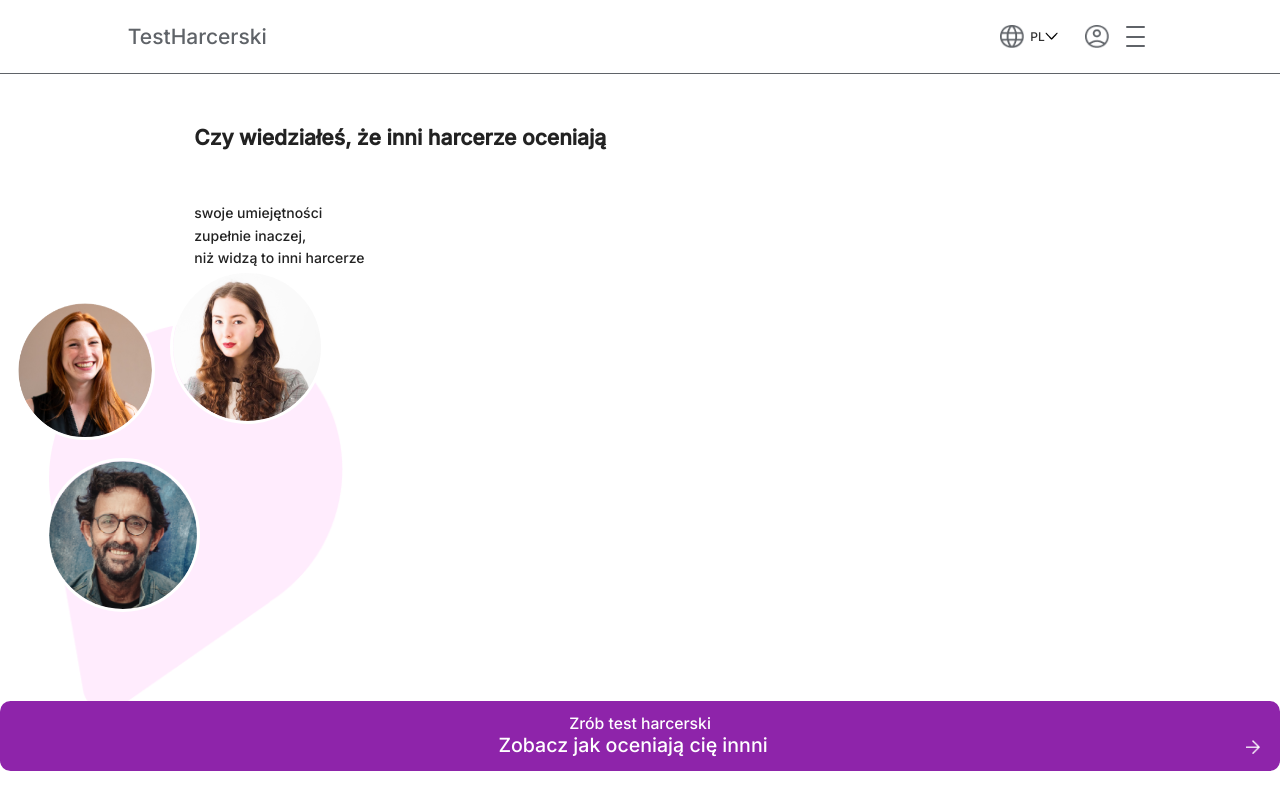
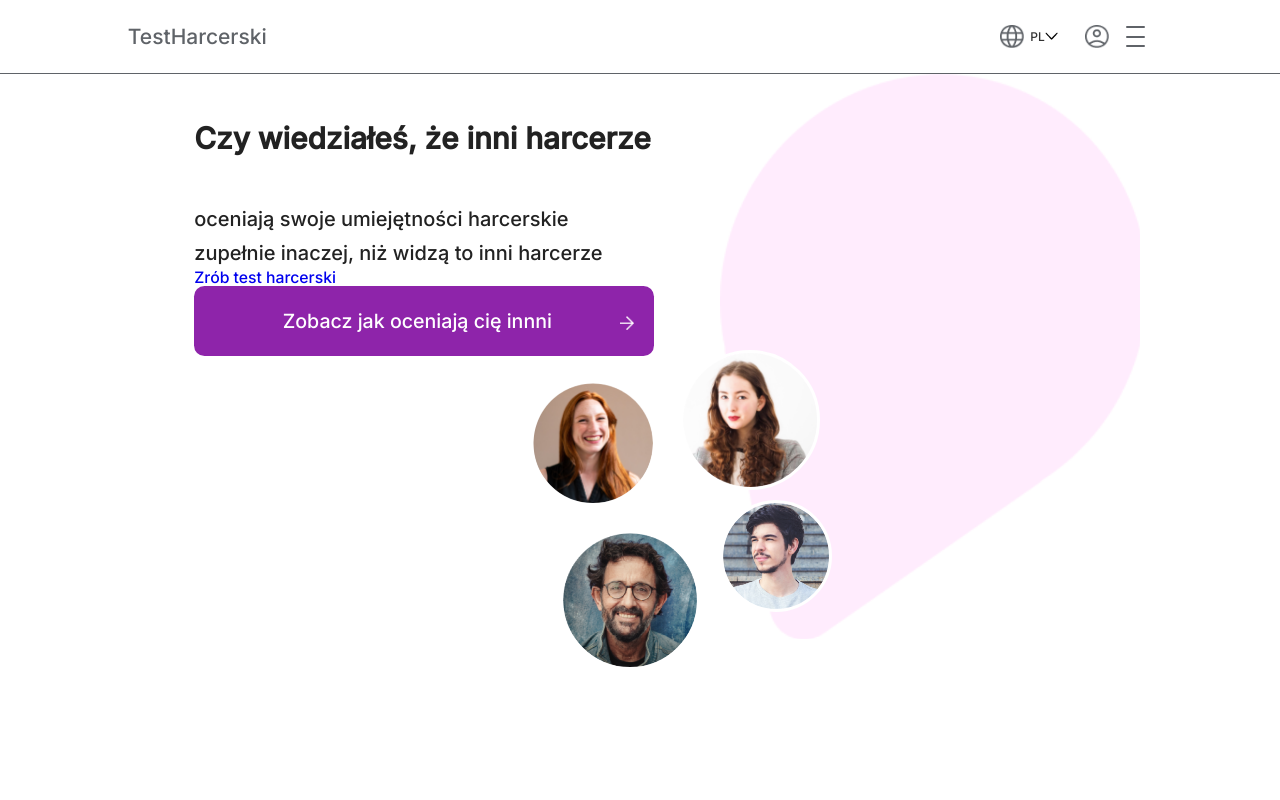
Before and after one commit to gaudnik/test_harcerski, a React (Create React App) app: page / in a window 1280 px wide. Built offline with nearby package versions, Linux system fonts and the light colour scheme.

Commit message:
desktop home page

```diff
--- a/src/Components/Home.js
+++ b/src/Components/Home.js
@@ -2,14 +2,14 @@ import React from "react";
 import { Link } from "react-router-dom";
 
 const Home = () => {
+    const mobileScreen = window.matchMedia("(max-width: 1023px)").matches;
+
+    if(mobileScreen){
     return (
         <div className="home">
             <div className="home__description">
                 <h2 className="home__title">Czy wiedziałeś, że inni harcerze oceniają</h2>
-                <p className="home__text">swoje umiejętności
-                        <br/>
-                    zupełnie inaczej,
-                        <br/>
+                <p className="home__text">swoje umiejętności harcerskie zupełnie inaczej,
                     niż widzą to inni harcerze</p>
             </div>
             <div className="home__img_board">
@@ -29,6 +29,32 @@ const Home = () => {
                 </Link>
         </div>
     )
+    }else {
+        return (
+            <div className="home">
+                <div className="home__description">
+                    <h2 className="home__title">Czy wiedziałeś, że inni harcerze</h2>
+                    <p className="home__text">oceniają swoje umiejętności harcerskie zupełnie inaczej,
+                        niż widzą to inni harcerze</p>
+                        <Link to="/wykonajtest">
+                <span className="home__btn_txt_first">Zrób test harcerski</span>
+                        <button className="btn home__btn">
+                            <span className="home__btn_txt_second">Zobacz jak oceniają cię innni</span>
+                            <div className="home__arrow_icon"></div>
+                        </button>
+                    </Link>
+                </div>
+                <div className="home__img_board">
+                    <div className="home__background"></div>
+                    <div className="home__img_first"></div>
+                    <div className="home__img_second"></div>
+                    <div className="home__img_third"></div>
+                    <div className="home__img_fourth"></div>
+                </div>
+
+            </div>
+        )
+    }
 }
 
 export default Home;
--- a/src/Styles/Sections/_home.scss
+++ b/src/Styles/Sections/_home.scss
@@ -1,23 +1,39 @@
 .home {
     display: block;
+    @include notebook{
+        display: flex;
+    }
     &__description{
         margin: 1.188rem;
         @include notebook {
-            margin: 3.75rem 13.875rem;
+            margin-left: 13.875rem;
+            margin-top: 3.75rem;
+            width: 40%;
         }
     }
     &__title {
     font-size: 1.5rem;
     font-weight: 600;
     line-height: 1.625rem;
+    @include notebook {
+        font-size: 2.125rem;
+    }
 
    }
    &__text {
+    width: 60%;
     font-size: 1rem;
     line-height: 1.625rem;
     margin-top: 1rem;
     @include notebook{
+        width: 100%;
     margin-top: 3.75rem;
+    font-size: 20px;
+    font-weight: 500;
+    line-height: 34px;
+    letter-spacing: 0em;
+    text-align: left;
+
     }
    }
    &__arrow_icon {
@@ -31,7 +47,9 @@
    }
    &__btn {
     width: 100%;
-    // margin-top: 2rem;
+    @include notebook{
+        width: 24.75;
+    }
    }
    &__btn_txt_first{
     font-size: 1.125rem;
@@ -46,39 +64,76 @@
    &__img_board {
     width: 100%;
     height: auto;
+    @include notebook {
+        width: 50%;
+        display: flex;
+        justify-content: flex-end;
+    }
    }
+
    &__background {
     background-image: url("../../Images/background_home.png");
     background-size: cover;
     width: 21rem;
     height: 27rem;
     margin-left: 3.5rem;
+    @include notebook{
+        margin-right: 10rem;
+        width: 30rem;
+        height: 40.313rem;
+    }
    }
 
     &__img_first {
         @include img_homepage;
         background-image: url("../../Images/01_thisisengineering.png");
-        width: 10rem;
-        height: 10rem;
+        width: 9rem;
+        height: 9rem;
         left: 15px;
         top: 300px;
+        @include notebook{
+            left: 530px;
+            top: 380px;
+        }
     }
 
     &__img_second {
         @include img_homepage;
         background-image: url("../../Images/02_laura-chouette.png");
-        width: 11rem;
-        height: 11rem;
+        width: 10rem;
+        height: 10rem;
         left: 170px;
         top: 270px;
+        @include notebook{
+            left: 680px;
+            top: 350px;
+        }
+
     }
 
     &__img_third {
         @include img_homepage;
         background-image: url("../../Images/03_christian-buehne.png");
-        width: 11rem;
-        height: 11rem;
+        width: 10rem;
+        height: 10rem;
         left: 46px;
         top: 458px;
+        @include notebook{
+            left: 560px;
+            top: 530px;
+        }
+    }
+
+    &__img_fourth {
+        @include img_homepage;
+        background-image: url("../../Images/04_disruptivo.png");
+        width: 8rem;
+        height: 8rem;
+        left: 210px;
+        top: 430px;
+        @include notebook{
+            left: 720px;
+            top: 500px;
+        }
     }
 }
```
Also changed, not shown: src/Images/04_disruptivo.png.
